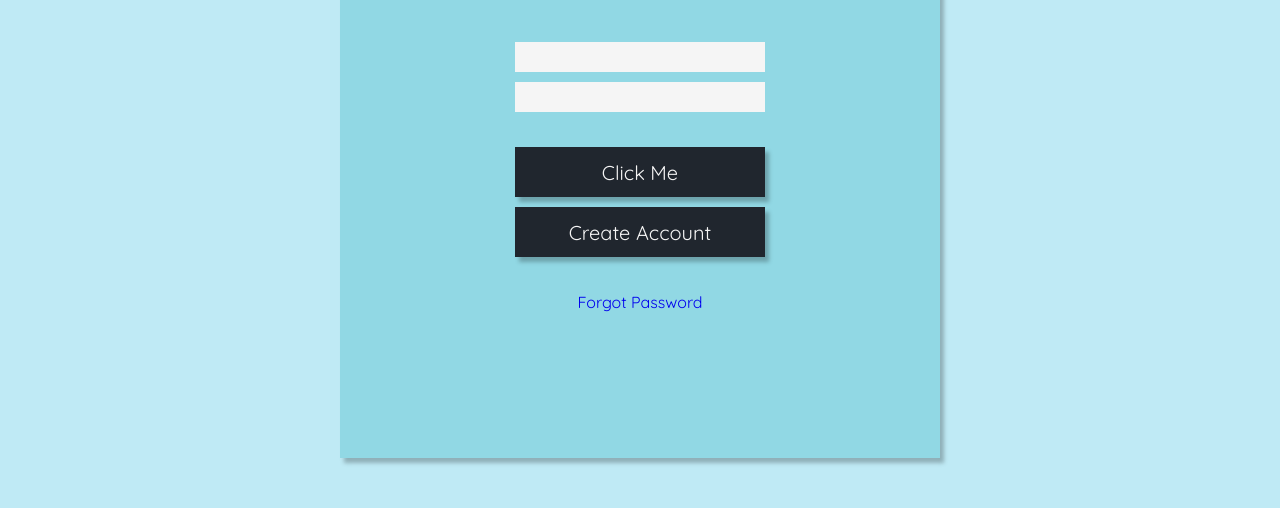
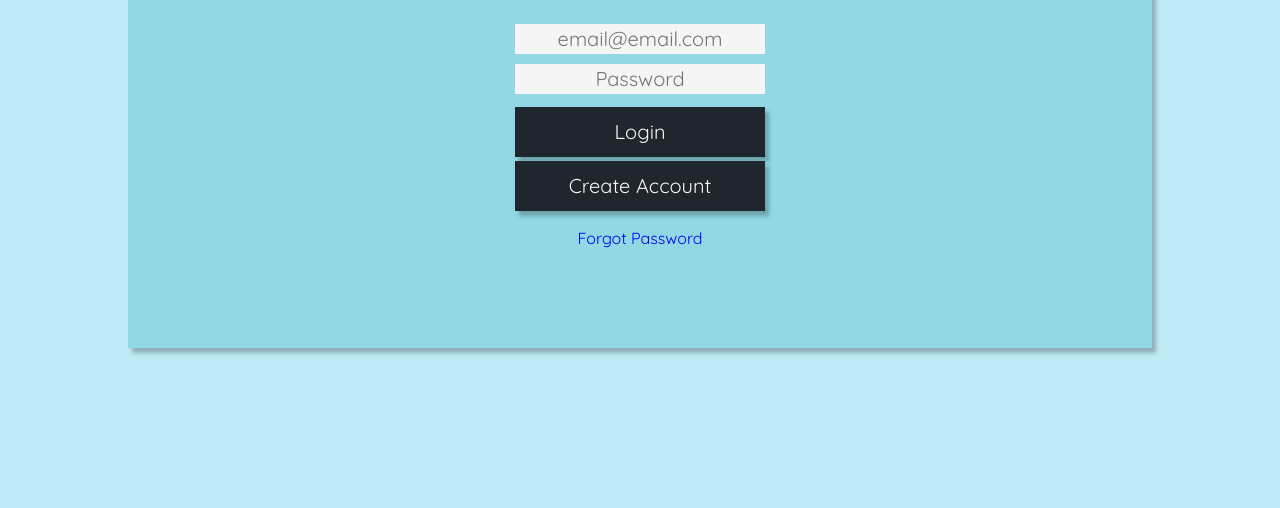
Before and after one commit to JoseirCavassani/Cyan02, a plain HTML site: page index.html in a window 1280 px wide. Shown: the part 292-800 px from the top of the page. Drawn offline with Linux system fonts and the light colour scheme.

Commit message:
update login page

```diff
--- a/css/login-page.css
+++ b/css/login-page.css
@@ -1,103 +1,79 @@
-body {
-    background-color: var(--color3);
-}
-
 .section-login {
+    width: 100%;
+    height: 100vh;
     display: flex;
     flex-direction: column;
     align-items: center;
-    justify-content: space-evenly;
-    width: 100%;
-    height: 95vh;
+    justify-content: space-around;
+    background-color: var(--color3);
+
 }
 
 .container-form {
     display: flex;
     flex-direction: column;
     align-items: center;
-    justify-content: space-evenly;
-    height: 700px;
-    width: 600px;
-    padding: 10px 15px;
+    justify-content: space-around;
+    width: 80%;
+    height: 60%;
     background-color: var(--color2);
     box-shadow: var(--box-shadow);
-    /* background-color: blue; */
+
 }
 
-.container-form>div {
-    /* background-color: red; */
+.title {
     text-align: center;
-    position: relative;
-    top: 50px;
-    font-size: 20px;
+}
+
+#msgError {
+    text-align: center;
+    color: #ff0000;
+    background-color: #ffbbbb;
+    padding: 10px;
+    border-radius: 4px;
+    width: 250px;
+    display: none;
 }
 
 .form-login {
-    background-color: transparent;
-    display: flex;
-    flex-direction: column;
-    justify-content: space-evenly;
-    width: 100%;
-    align-items: center;
-    padding: 50px;
-    /* background-color: yellow; */
-}
-
-section div {
-    padding-top: 50px;
-
-}
-
-.form-login .input {
-    /* background-color: red; */
-    position: relative;
-    bottom: 25px;
-}
-
-.form-login div {
-    /* background-color: red; */
     display: flex;
     flex-direction: column;
     align-items: center;
+    justify-content: space-around;
     position: relative;
-    bottom: 50px;
+    bottom: 60px;
 }
 
-.form-login div a {
-    /* background-color: red; */
-    position: relative;
-    top: 30px;
+.input-group {
+    padding: 3px;
+    display: flex;
+    flex-direction: column;
+    align-items: center;
 }
 
-@media screen and (max-width: 500px) {
-    body {
-        display: flex;
-        justify-content: space-around;
-    }
+form input[type=email]:focus {
+    outline: 0;
+}
 
-    .section-login {
-        width: 95%;
-        height: 95vh;
-    }
+form input[type=password]:focus {
+    outline: 0;
+}
 
-    .container-form {
-        height: 700px;
-        width: 400px;
-    }
+.btn-group {
+    display: flex;
+    flex-direction: column;
+    align-items: center;
+    padding: 3px;
+}
 
-    .form-login {
-        position: relative;
-        top: 10px;
-    }
+.btn-group a {
+    transition: var(--transition);
+    position: relative;
+    top: 15px
+}
 
-    .form-login div {
-        /* background-color: red; */
-        display: flex;
-        flex-direction: column;
-        position: relative;
-        bottom: 30px;
-    }
-
-
-
+.btn-group a:hover {
+    transform: scale(1.1);
+    text-transform: uppercase;
+    transition: var(--transition);
 }
--- a/css/style.css
+++ b/css/style.css
@@ -50,7 +50,7 @@ ul {
     transition: var(--transition);
     cursor: pointer;
     display: inline-block;
-    margin: 5px;
+    margin: 2px;
 }
 
 .btn:hover {
--- a/index.html
+++ b/index.html
@@ -6,34 +6,39 @@
     <meta http-equiv="X-UA-Compatible" content="IE=edge">
     <meta name="viewport" content="width=device-width, initial-scale=1.0">
     <!-- css -->
-    <link rel="stylesheet" href="css/style.css">
-    <link rel="stylesheet" href="css/login-page.css">
+    <link rel="stylesheet" href="css/style.css"> <!-- js -->
+    <link rel="stylesheet" href="css/login-page.css"> <!-- js -->
+    <script defer src="js/login.js"></script>
     <!--  -->
     <title>Cyan02 - Login</title>
 </head>
 
 <body>
-    <!-- <header>
-        <h1>Cyan02</h1>
-    </header> -->
+
     <section class="section-login">
-        <h1>Cyan02</h1>
         <div class="container-form">
-            <div>
+            <div class="title">
                 <h2>Welcome</h2>
                 <p>Login to continue</p>
             </div>
-            <form action="" class="form-login">
-                <input type="text" class="input">
-                <input type="password" class="input">
-                <div>
-                    <input type="button" class="btn btn-black" value="click me">
-                    <input type="button" class="btn btn-black" value="create account">
+            <div id='msgError'>error</div>
+
+            <form action="#" class="form-login">
+                <div class="input-group">
+                    <input type="email" class="input" placeholder="email@email.com" name="email" id="email">
+                    <div id='msgError'>error</div>
+                    <input type="password" class="input" placeholder="Password" name="password" id="password">
+                    <div id='msgError'>error</div>
+                </div>
+                <div class="btn-group">
+                    <input type="submit" class="btn btn-black" value="Login">
+                    <input type="submit" class="btn btn-black" value="create account">
                     <a href="#">Forgot Password</a>
                 </div>
             </form>
         </div>
     </section>
+
 </body>
 
 </html>
```
